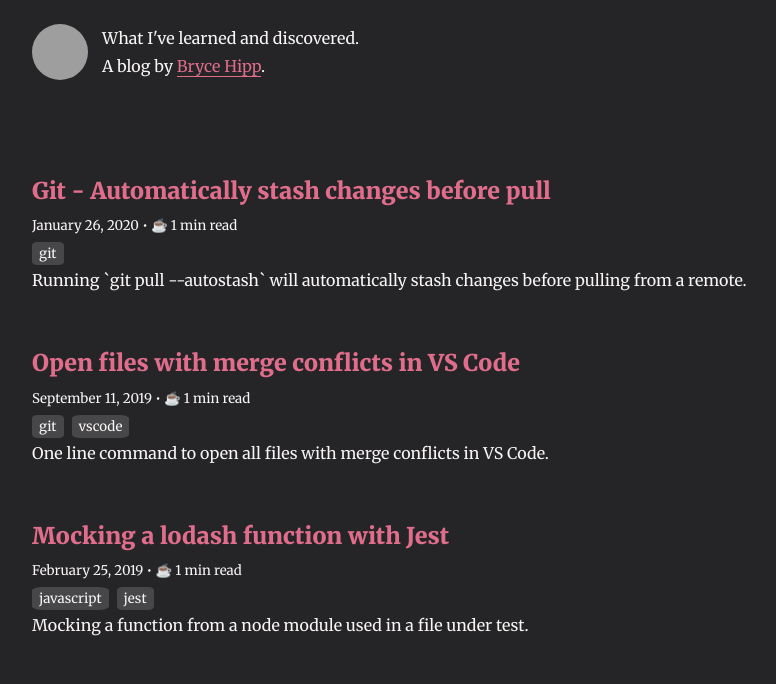
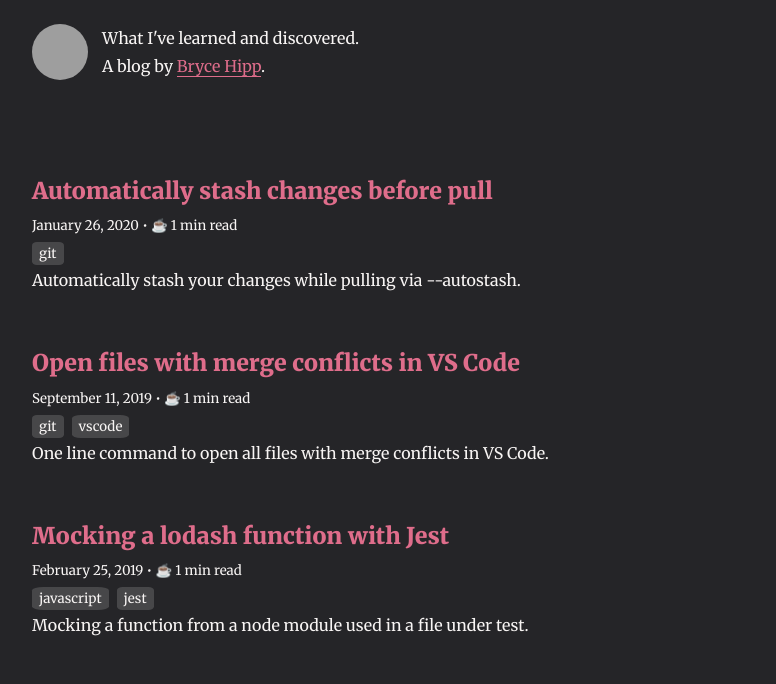
Before and after one commit to brycehipp/brycehipp.tech, a Gatsby site: page / in a window 1280 px wide. Shown: the part 116-800 px from the top of the page, without its empty margins (181-957 px from the left). Built offline with nearby package versions, Linux system fonts and the light colour scheme; Gatsby itself is replaced by a stand-in of ours; some packages are replaced by stand-ins of ours; grey boxes are pictures that could not be loaded.

Commit message:
Remove unneeded identifier from title

```diff
--- a/src/pages/git-autostash.md
+++ b/src/pages/git-autostash.md
@@ -1,7 +1,7 @@
 ---
-title: Git - Automatically stash changes before pull
+title: Automatically stash changes before pull
 date: '2020-01-26'
-spoiler: Running `git pull --autostash` will automatically stash changes before pulling from a remote.
+spoiler: Automatically stash your changes while pulling via --autostash.
 tags: 'git'
 ---
 
```
